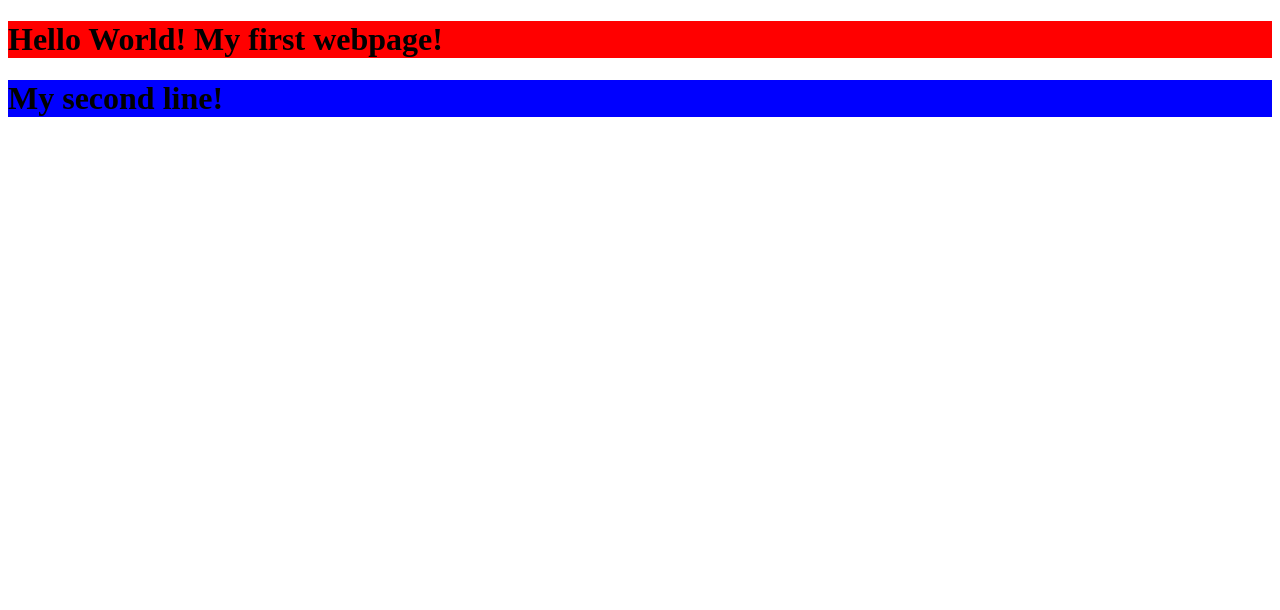
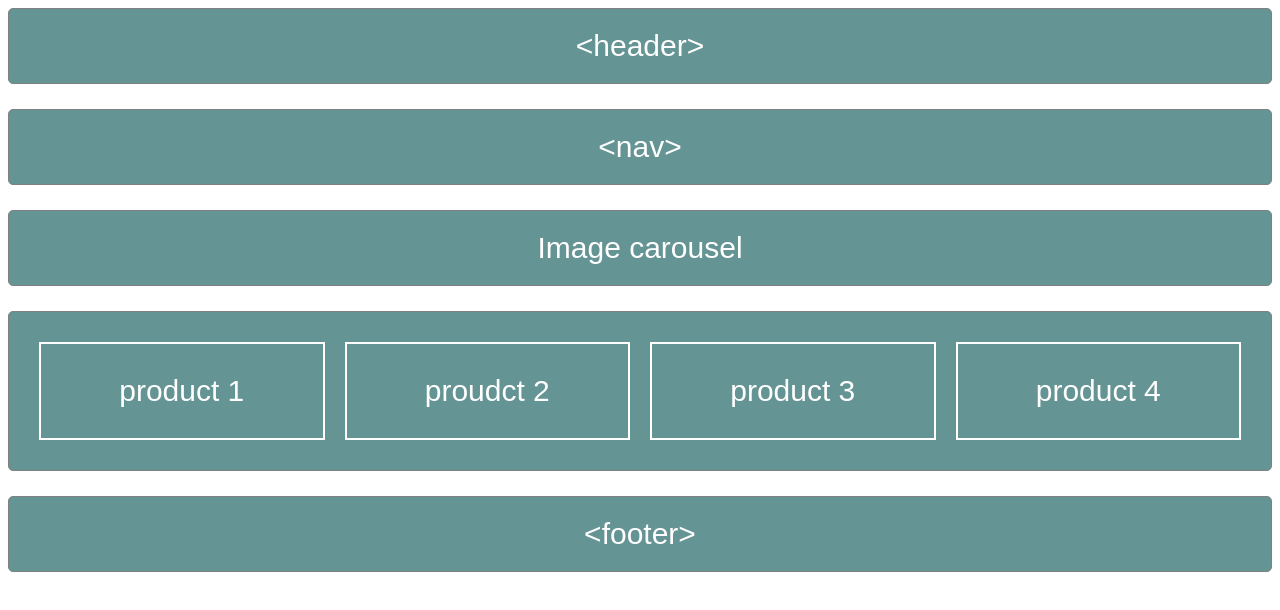
Before and after one commit to jstaples134/jstaples134.github.io, a plain HTML site: page index.html in a window 1280 px wide. Drawn offline with Linux system fonts and the light colour scheme.

Commit message:
Activity2.02

```diff
--- a/index.html
+++ b/index.html
@@ -1,18 +1,58 @@
 <!DOCTYPE html>
 <html lang="en">
 <head>
-        <title>Hello World</title>
+    <title>Online Clothes Store Home Page</title>
     <style>
-            h1 {
-                background-color: blue;
+        header, nav, article, section, footer {
+            background: #659494;
+            border-radius: 5px;
+            color: white;
+            font-family: arial, sans-serif;
+            font-size: 30px;
+            text-align: center;
+        }
+        header:before,
+        nav:before,
+        footer:before {
+            content: '<';
+        }
+        header:after,
+        nav:after,
+        footer:after {
+            content: '>';
+        }
+        /*CSS code above*/
+        header,
+        nav,
+        section,
+        article,
+        footer {
+            border: 1px solid gray;
+            padding: 20px;
+            margin-bottom: 25px;
+        }
+        /*CSS code above*/
+        section {
+            display: grid;
+            grid-template-columns: auto auto auto auto;
+        }
+        section div {
+            border: 2px solid white;
+            padding: 30px;
+            margin: 10px;
         }
     </style>
 </head>
 <body>
-
-        <h1 style="background-color: red;">Hello World! My first webpage!</h1>
-
-        <h1>My second line!</h1>
-
+    <header>header</header>
+    <nav>nav</nav>
+    <article>Image carousel</article>
+    <section>
+        <div>product 1</div>
+        <div>proudct 2</div>
+        <div>product 3</div>
+        <div>product 4</div>
+    </section>
+    <footer>footer</footer>
 </body>
 </html>
```
Lines whose indentation alone changed are shown as unchanged.
